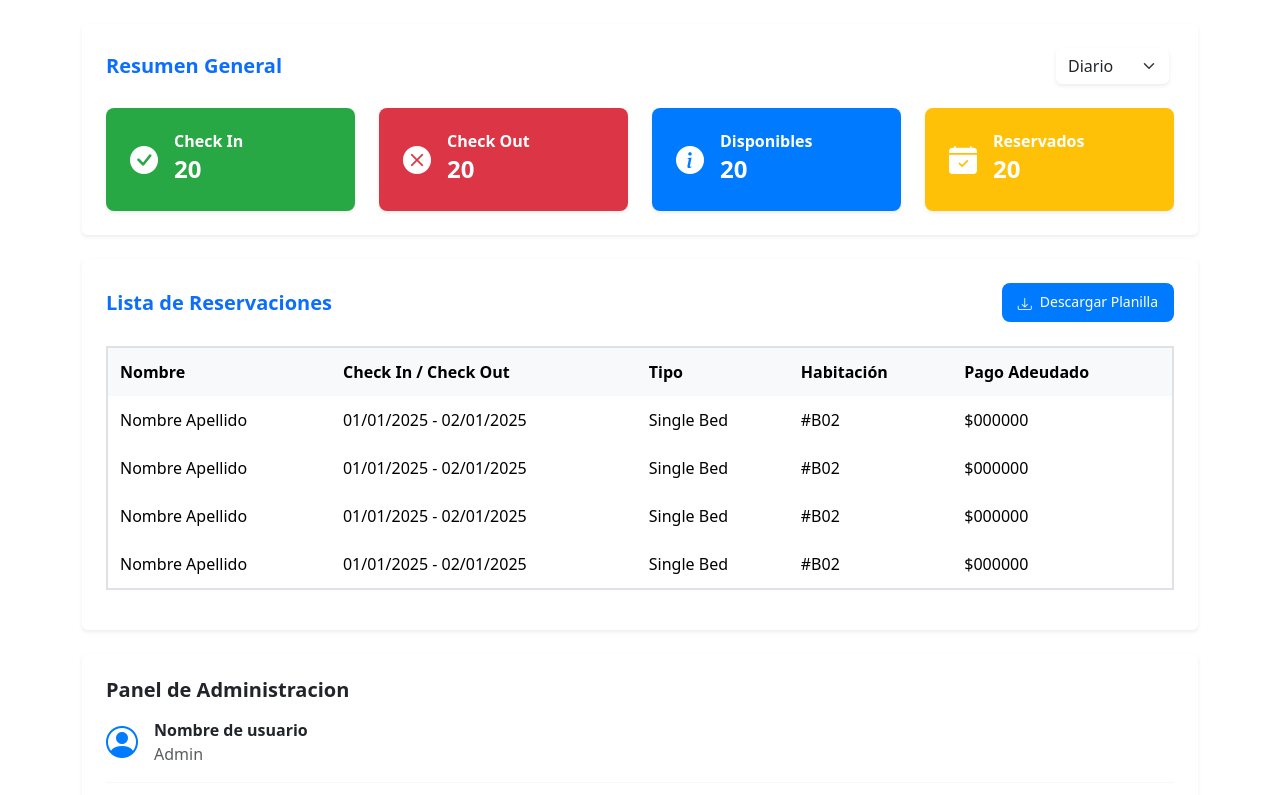
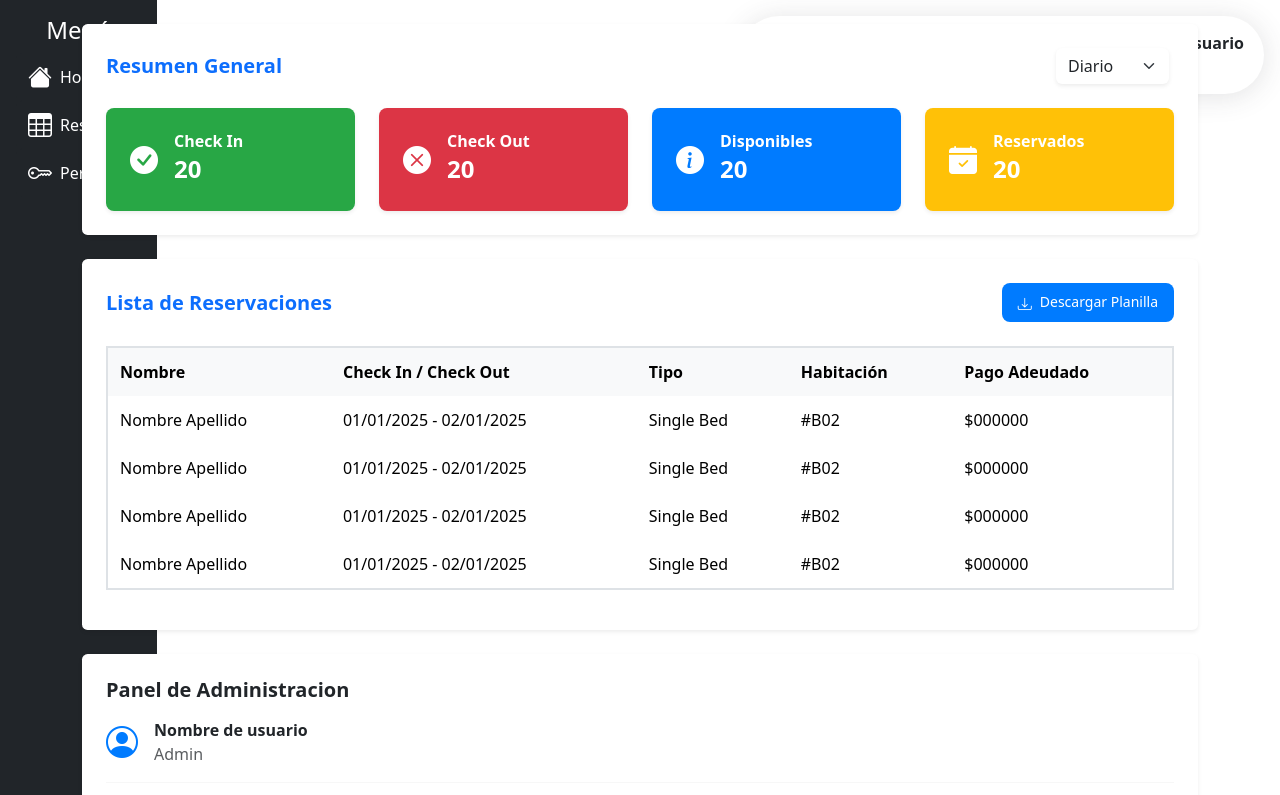
Before and after one commit to BenSLGeneration/pi-desarrollate-2.0, a React (Vite) app: page /dashboard in a window 1280 px wide. Shown: the top 795 px of the page. Built offline with nearby package versions, Linux system fonts and the light colour scheme.

Commit message:
dashboard

```diff
--- a/src/components/Navbar/Navbar.jsx
+++ b/src/components/Navbar/Navbar.jsx
@@ -1,5 +1,6 @@
 const Navbar = () => {
     return (
+
         <nav className="navbar navbar-expand-lg bg-white shadow rounded-pill p-2 position-absolute top-0 end-0 m-3">
         <div className="container-fluid">
             <div className="collapse navbar-collapse" id="navbarContent">
--- a/src/views/Dashboard/Dashboard.jsx
+++ b/src/views/Dashboard/Dashboard.jsx
@@ -2,10 +2,14 @@ import AdminPanel from '../../components/AdminPanel/AdminPanel';
 import GeneralSummary from '../../components/GeneralSummary/GeneralSummary';
 import ReservationTable from '../../components/ReservationTable/ReservationTable';
 import UserProfile from '../../components/UserProfile/UserProfile';
+import Sidebar from '../../components/Sidebar/Sidebar';
+import Navbar from '../../components/Navbar/Navbar';
 
 const Dashboard = () => {
   return (
-    <div>
+    <div className=''>
+      <Navbar />
+      <Sidebar />
       <GeneralSummary />
       <ReservationTable />
       <AdminPanel />
```
